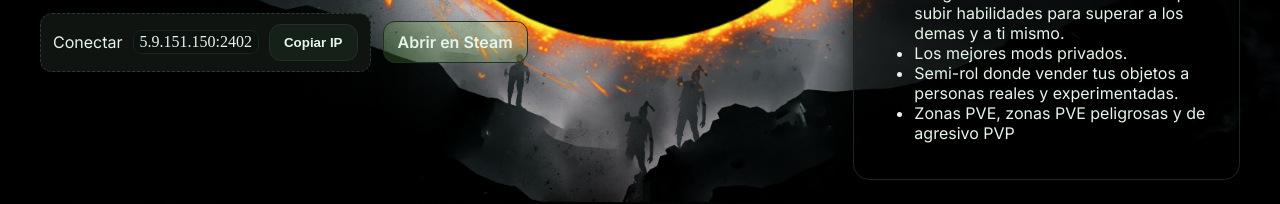
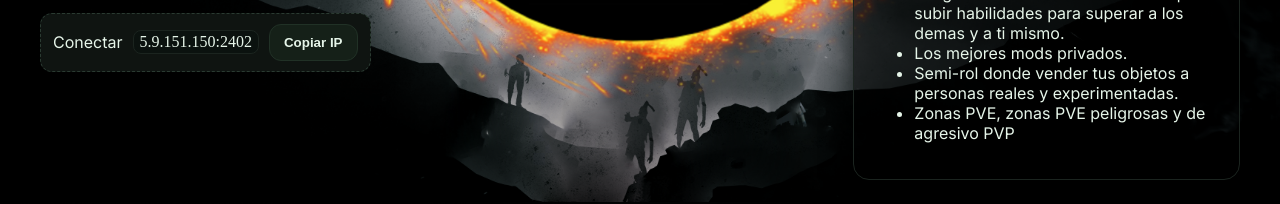
Before and after one commit to bola8dev/tierra-de-nadie-dayz, a plain HTML site: page index.html in a window 1280 px wide. Shown: the part 598-802 px from the top of the page. Drawn offline with Linux system fonts and the light colour scheme; files whose address does not match are found by name.

Commit message:
Update index.html

```diff
--- a/index.html
+++ b/index.html
@@ -39,7 +39,6 @@
               <code id="server-addr">5.9.151.150:2402</code>
               <button class="btn btn--copy" data-copy="#server-addr">Copiar IP</button>
             </div>
-            <a class="btn btn--primary" href="steam://connect/5.9.151.150:2402">Abrir en Steam</a>
           </div>
         </div>
         <div class="hero__card">
```
